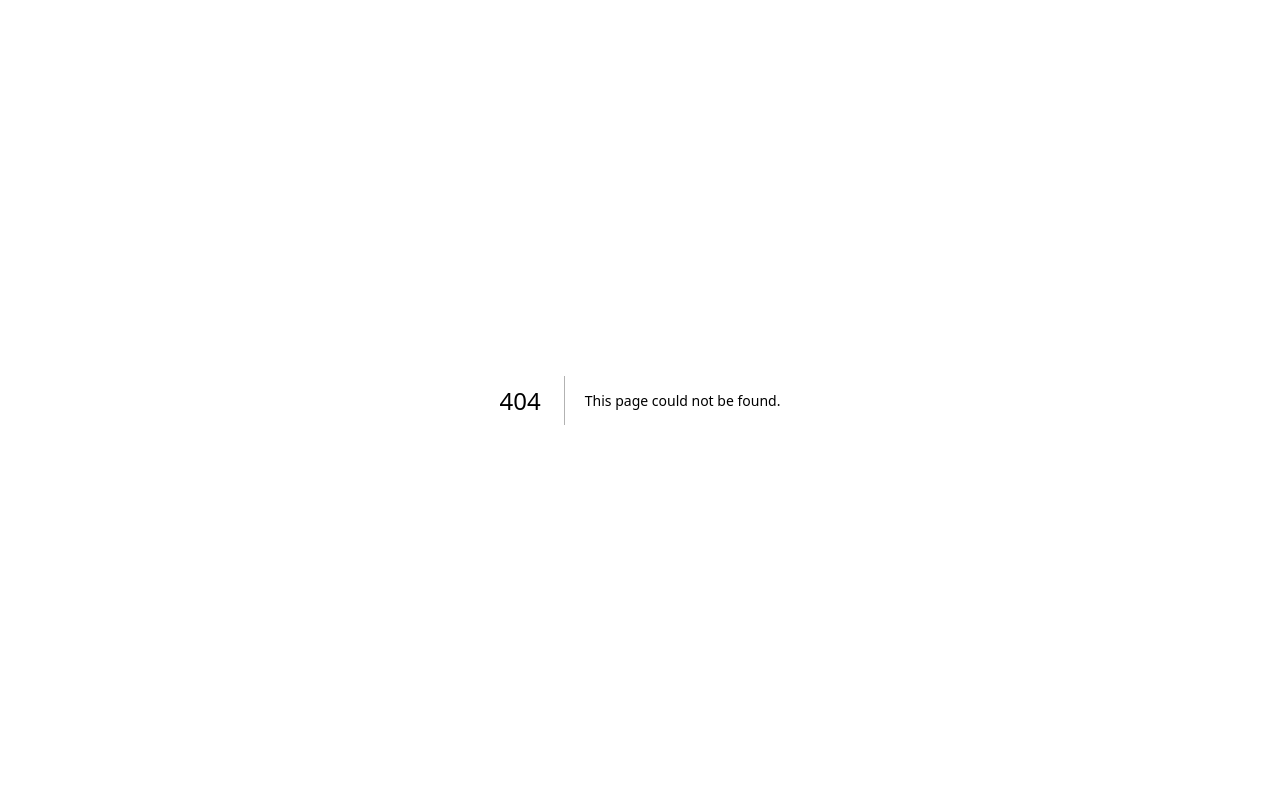
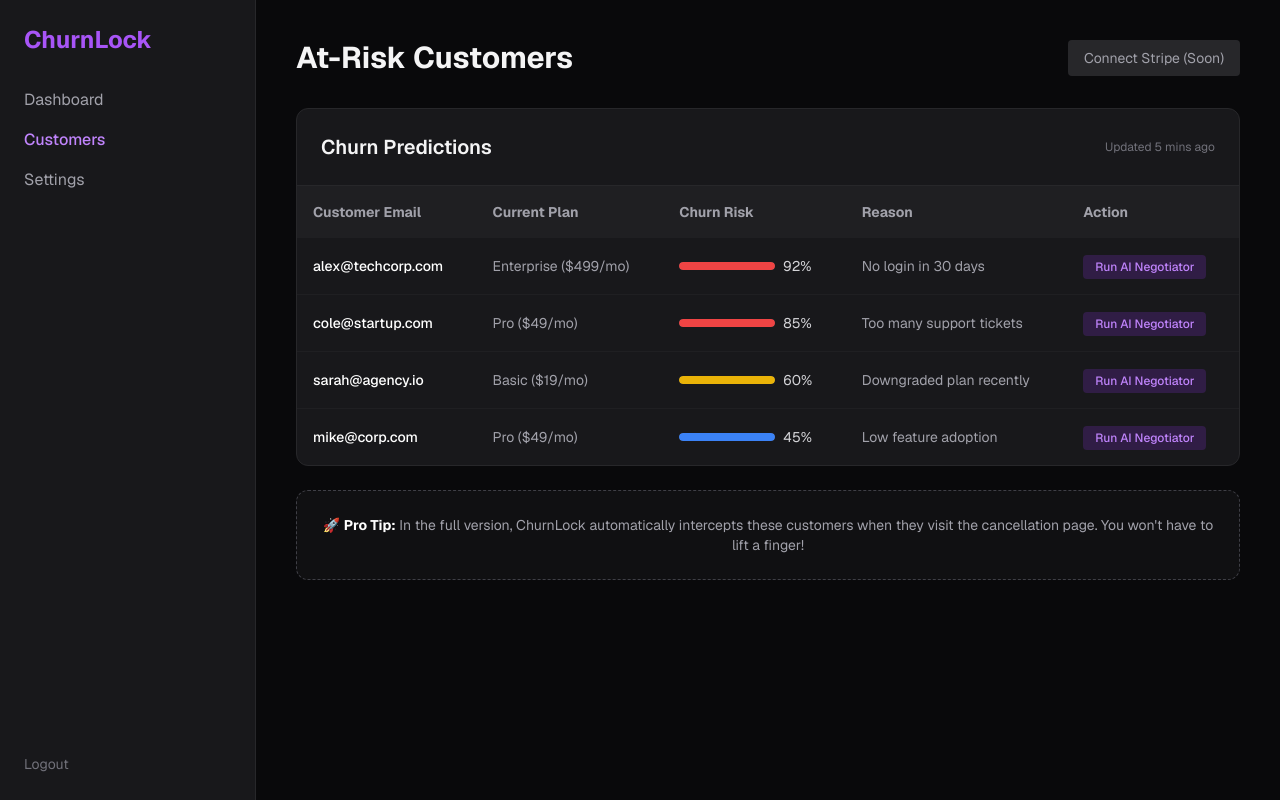
Before and after one commit to Auredge/churnlock, a Next.js app: page /dashboard/customers in a window 1280 px wide. Before the commit this address had no page. Built offline with nearby package versions, Linux system fonts and the light colour scheme.

Commit message:
Add customers page and custom AI strategy

```diff
--- /dev/null
+++ b/app/dashboard/customers/page.tsx
@@ -0,0 +1,97 @@
+"use client";
+
+import Link from "next/link";
+
+export default function CustomersPage() {
+  // Data dummy pelanggan yang berpotensi churn
+  const atRiskCustomers = [
+    { email: "alex@techcorp.com", plan: "Enterprise ($499/mo)", risk: "92%", reason: "No login in 30 days", status: "Critical" },
+    { email: "cole@startup.com", plan: "Pro ($49/mo)", risk: "85%", reason: "Too many support tickets", status: "High Risk" },
+    { email: "sarah@agency.io", plan: "Basic ($19/mo)", risk: "60%", reason: "Downgraded plan recently", status: "Medium Risk" },
+    { email: "mike@corp.com", plan: "Pro ($49/mo)", risk: "45%", reason: "Low feature adoption", status: "Monitoring" },
+  ];
+
+  return (
+    <div className="flex min-h-screen bg-zinc-950 text-zinc-100">
+      {/* SIDEBAR */}
+      <aside className="w-64 bg-zinc-900 border-r border-zinc-800 p-6 flex flex-col justify-between">
+        <div>
+          <h1 className="text-2xl font-bold text-purple-500 mb-8">ChurnLock</h1>
+          <nav className="flex flex-col gap-4">
+            <Link href="/dashboard" className="text-zinc-400 hover:text-white transition">Dashboard</Link>
+            <Link href="/dashboard/customers" className="text-purple-400 font-medium">Customers</Link>
+            <Link href="/dashboard/settings" className="text-zinc-400 hover:text-white transition">Settings</Link>
+          </nav>
+        </div>
+        <form action="/auth/signout" method="post">
+          <button type="submit" className="text-sm text-zinc-500 hover:text-red-500 transition text-left">
+            Logout
+          </button>
+        </form>
+      </aside>
+
+      {/* KONTEN UTAMA */}
+      <main className="flex-1 p-10 overflow-y-auto">
+        <div className="flex justify-between items-center mb-8">
+          <h2 className="text-3xl font-bold">At-Risk Customers</h2>
+          <button className="bg-zinc-800 hover:bg-zinc-700 text-sm px-4 py-2 rounded text-zinc-400 cursor-not-allowed">
+            Connect Stripe (Soon)
+          </button>
+        </div>
+
+        <div className="bg-zinc-900 rounded-xl border border-zinc-800 overflow-hidden">
+          <div className="p-6 border-b border-zinc-800 flex justify-between items-center">
+            <h3 className="text-xl font-semibold">Churn Predictions</h3>
+            <span className="text-xs text-zinc-500">Updated 5 mins ago</span>
+          </div>
+          <table className="w-full text-left">
+            <thead className="bg-zinc-800/50 text-zinc-400 text-sm">
+              <tr>
+                <th className="p-4">Customer Email</th>
+                <th className="p-4">Current Plan</th>
+                <th className="p-4">Churn Risk</th>
+                <th className="p-4">Reason</th>
+                <th className="p-4">Action</th>
+              </tr>
+            </thead>
+            <tbody>
+              {atRiskCustomers.map((item, index) => (
+                <tr key={index} className="border-b border-zinc-800/50 last:border-0 hover:bg-zinc-800/30 transition">
+                  <td className="p-4 text-sm font-medium text-white">{item.email}</td>
+                  <td className="p-4 text-sm text-zinc-400">{item.plan}</td>
+                  <td className="p-4">
+                    <div className="flex items-center gap-2">
+                      <div className="w-24 h-2 bg-zinc-700 rounded-full overflow-hidden">
+                        <div
+                          className={`h-full rounded-full ${parseInt(item.risk) > 80 ? 'bg-red-500' : parseInt(item.risk) > 50 ? 'bg-yellow-500' : 'bg-blue-500'}`}
+                          style={{ width: `${item.risk}%` }}
+                        ></div>
+                      </div>
+                      <span className="text-sm text-zinc-300">{item.risk}</span>
+                    </div>
+                  </td>
+                  <td className="p-4 text-sm text-zinc-400">{item.reason}</td>
+                  <td className="p-4">
+                    <Link
+                      href="/dashboard"
+                      className="text-xs bg-purple-600/20 text-purple-400 hover:bg-purple-600/40 px-3 py-1 rounded font-medium transition"
+                    >
+                      Run AI Negotiator
+                    </Link>
+                  </td>
+                </tr>
+              ))}
+            </tbody>
+          </table>
+        </div>
+
+        <div className="mt-6 bg-zinc-900/50 border border-dashed border-zinc-700 p-6 rounded-xl text-center">
+          <p className="text-zinc-400 text-sm">
+            🚀 <span className="font-bold text-white">Pro Tip:</span> In the full version, ChurnLock automatically intercepts these customers when they visit the cancellation page. You won't have to lift a finger!
+          </p>
+        </div>
+
+      </main>
+    </div>
+  );
+}
```
